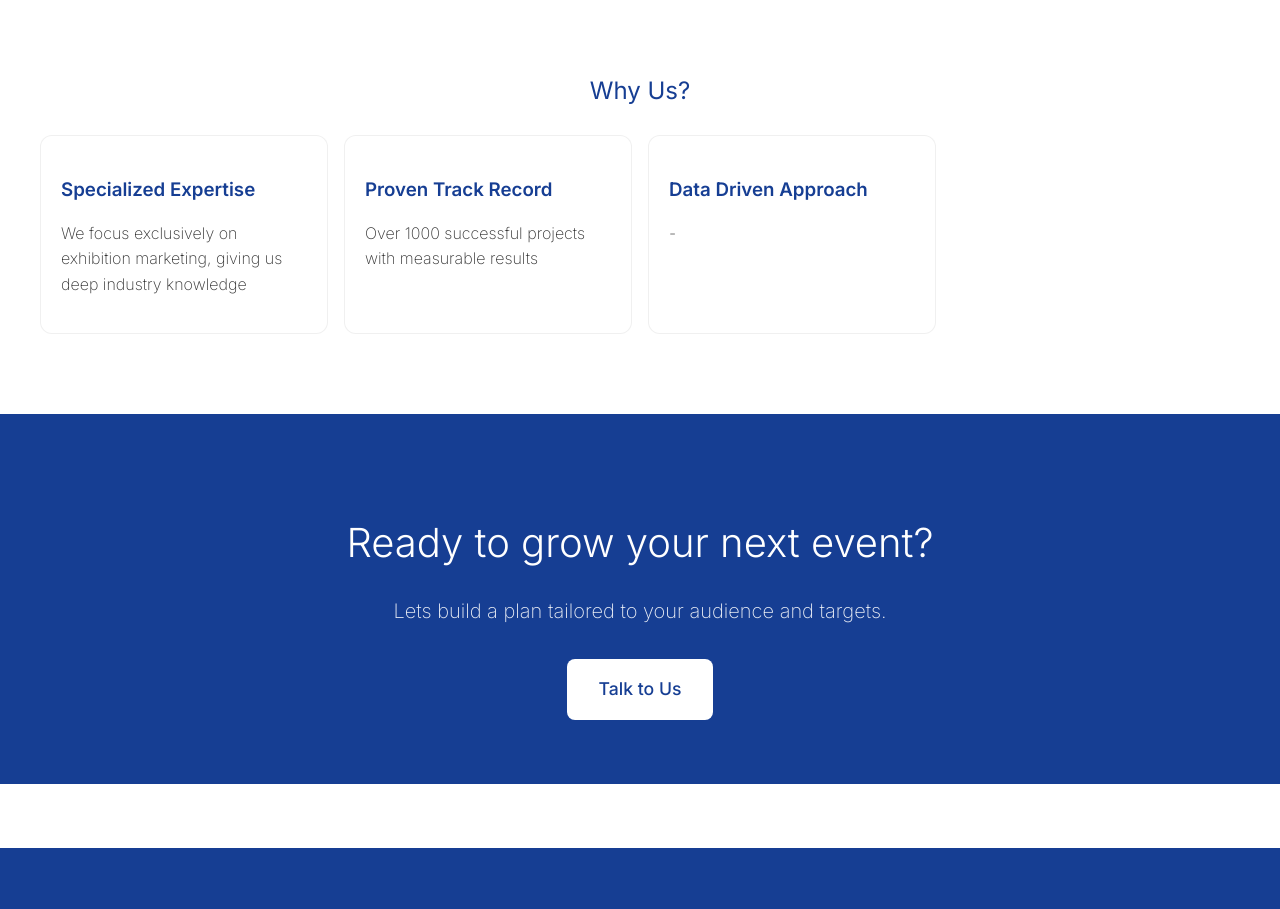
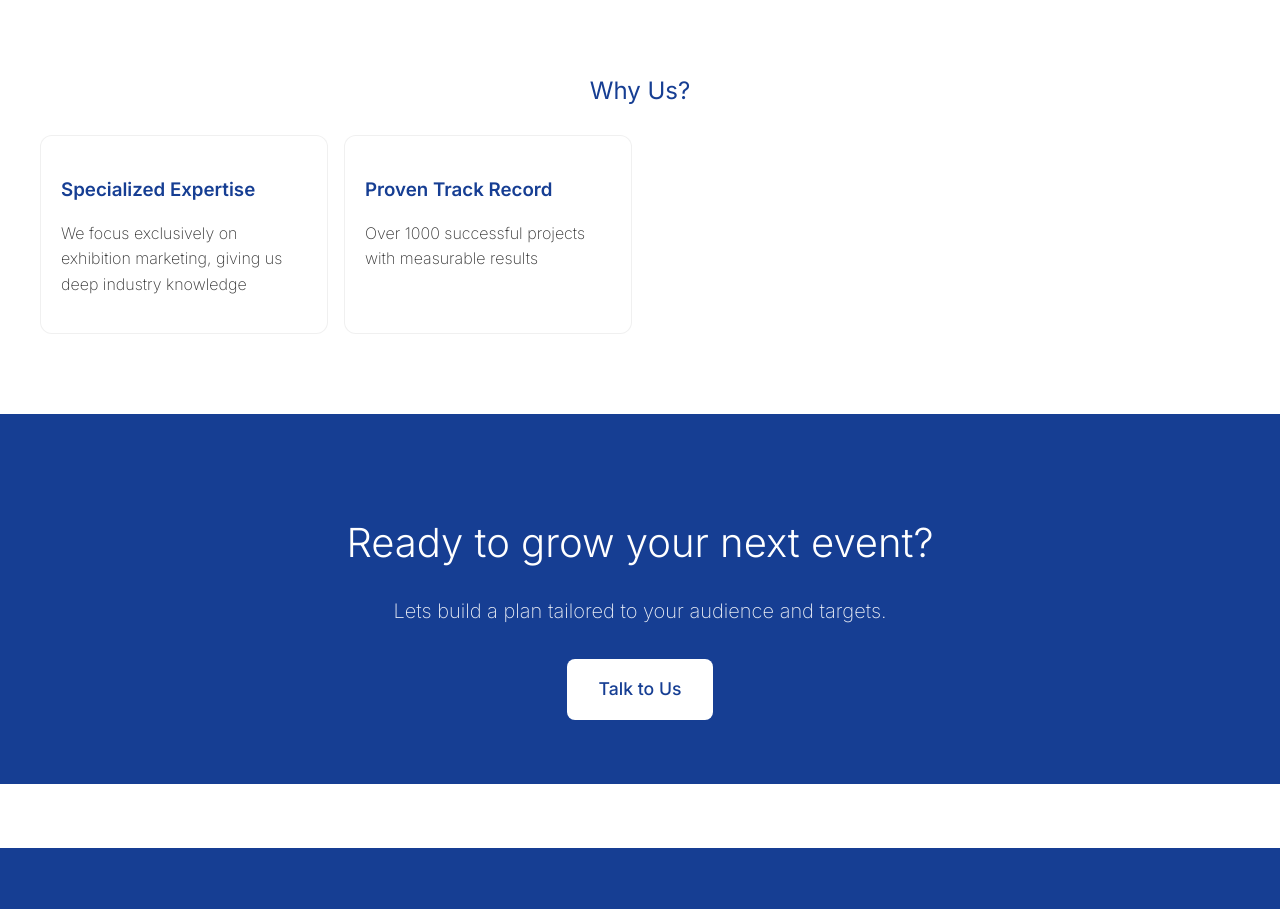
Before and after one commit to Kavlings/pj-website, an Astro site: page /about in a window 1280 px wide. Shown: the part 1480-2389 px from the top of the page. Built offline with nearby package versions, Linux system fonts and the light colour scheme; Astro itself is replaced by a stand-in of ours.

Commit message:
more content tweaks

```diff
--- a/src/pages/about.astro
+++ b/src/pages/about.astro
@@ -101,10 +101,10 @@ import CTA from "../components/CTA.astro";
                     <h3>Proven Track Record</h3>
                     <p>Over 1000 successful projects with measurable results</p>
                     </div>
-                <div class="feature-item">
+                <!-- <div class="feature-item">
                     <h3>Data Driven Approach</h3>
                     <p> - </p>
-                </div>
+                </div> -->
             </div>
         </div>
     </section>
```
